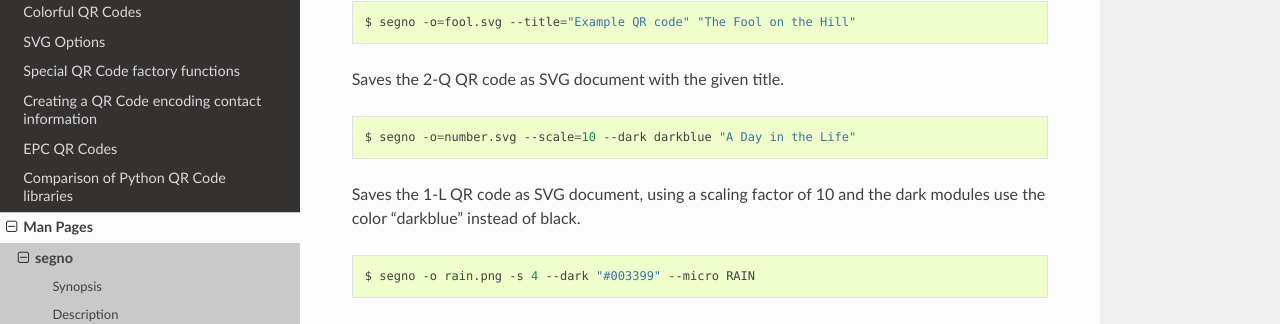
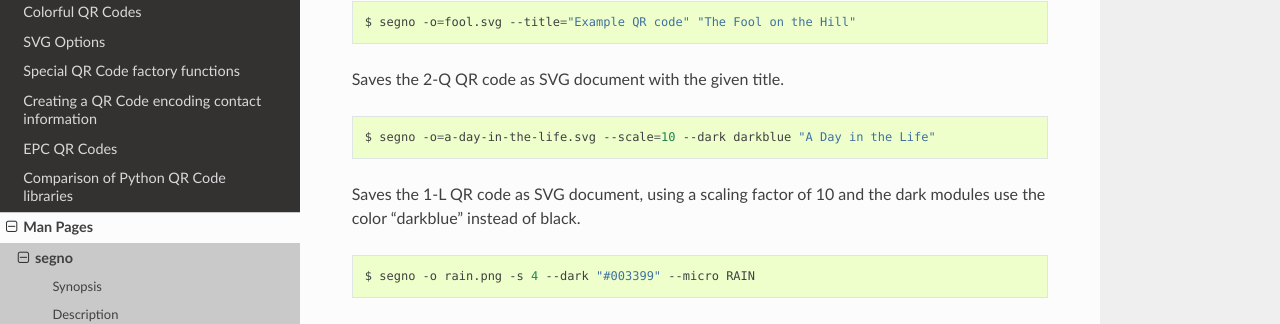
Before and after one commit to heuer/segno, a Sphinx documentation site: the page built from docs/man/segno.rst, in a window 1280 px wide and 900 px high, scrolled down 5478 px. Shown: the part 317-641 px from the top of the window. Built offline with Sphinx 7.4.7 and the Read the Docs theme 2.0.0, drawn with Linux system fonts in a browser that asks for light colours; the version number is read from the project's files by our own code.

Commit message:
Fixed filename of man page example

```diff
--- a/docs/man/segno.rst
+++ b/docs/man/segno.rst
@@ -299,7 +299,7 @@ Saves the 2-Q QR code as SVG document with the given title.
 
 .. code-block:: bash
 
-    $ segno -o=number.svg --scale=10 --dark darkblue "A Day in the Life"
+    $ segno -o=a-day-in-the-life.svg --scale=10 --dark darkblue "A Day in the Life"
 
 Saves the 1-L QR code as SVG document, using a scaling factor of 10 and the
 dark modules use the color "darkblue" instead of black.
```
Also changed, not shown: 1 other file.
